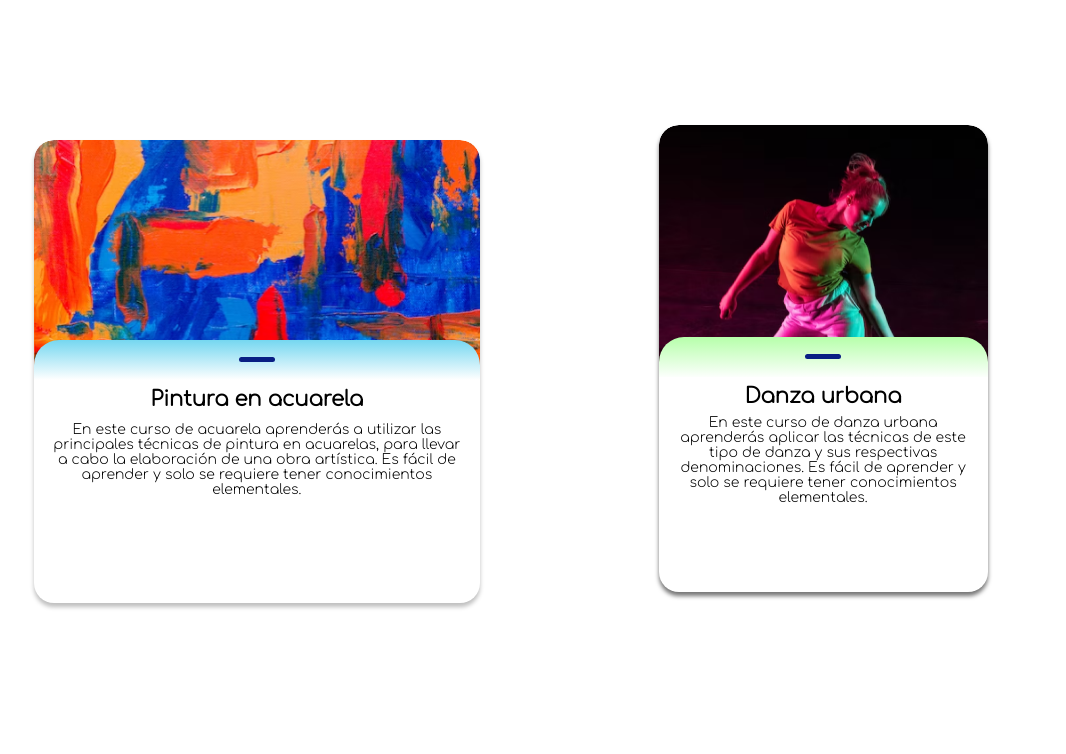
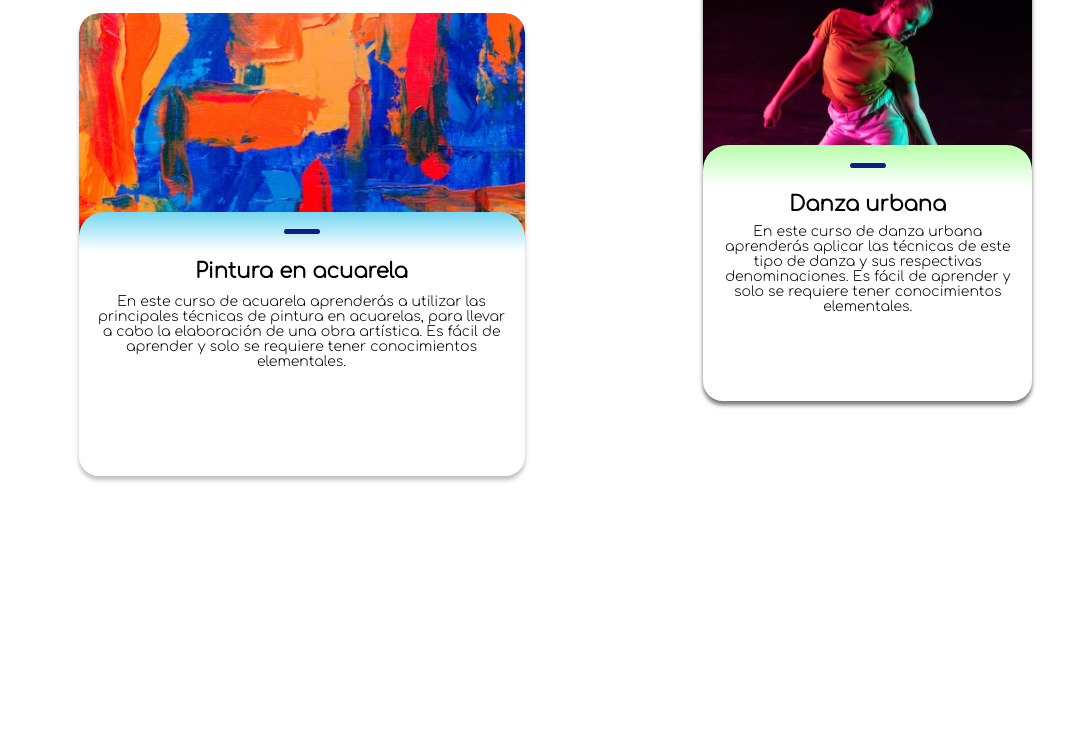
Before and after one commit to PedroPortillo0/WordArt, a React (Vite) app: page / in a window 1280 px wide. Shown: the part 2400-3154 px from the top of the page, without its empty margins (83-1149 px from the left). Built offline with nearby package versions, Linux system fonts and the light colour scheme.

Commit message:
bugs LandingPage Successfull

```diff
--- a/src/assets/styles/LandingPage/Cards.css
+++ b/src/assets/styles/LandingPage/Cards.css
@@ -28,11 +28,8 @@
     overflow: hidden;
     width: 329px;
     height: 467px;
-    background: #FFFFFF;
     box-shadow: 0px 4px 4px rgba(0, 0, 0, 0.543);
     border-radius: 20px;
-    margin-right: 7%;
-    margin-top: 10%;
     transition: .5s;
 }
 .contenedor:hover{
--- /dev/null
+++ b/src/assets/styles/LandingPage/PiePagina.css
@@ -0,0 +1,61 @@
+@media screen and (min-width: 1024px) and (max-width: 1300px){
+    .redireccion{
+        position: absolute;
+        margin-top: 13.4%;
+        background-color: #FAA41B;
+        width: 100%;
+        height: 10%;
+        display: flex;
+        align-items: center;
+        justify-content: center;
+        text-decoration: none;
+        color: red;
+        transition: .5s;
+    }
+
+    .Redireccion{
+        text-decoration: none;
+    }
+    .PiePagina{ text-transform: capitalize;
+        margin-top: 20%;
+        background-color: rgb(255, 255, 255);
+        position: relative;
+    }
+
+    .redireccion:hover {
+        margin-top: 14%;
+    }
+}
+
+@media screen and (min-width: 1301px){
+    .redireccion{
+        position: absolute;
+        margin-top: 15%;
+        background-color: #FAA41B;
+        width: 100%;
+        height: 15em;
+        display: flex;
+        align-items: center;
+        justify-content: center;
+        text-decoration: none;
+        color: red;
+        transition: .5s;
+    }
+
+    .Redireccion{
+        text-decoration: none;
+    }
+
+    .PiePagina{ text-transform: capitalize;
+        margin-top: 20%;
+        background-color: rgb(255, 255, 255);
+        position: relative;
+    }
+    .title-redireccion{
+        margin-top: -13%;
+    }
+
+    .redireccion:hover {
+        margin-top: 14%;
+    }
+}
--- a/src/assets/styles/PiePagina.css
+++ /dev/null
@@ -1,30 +0,0 @@
-.redireccion{
-    position: absolute;
-    margin-top: 15%;
-    background-color: #FAA41B;
-    width: 100%;
-    height: 15em;
-    display: flex;
-    align-items: center;
-    justify-content: center;
-    text-decoration: none;
-    color: red;
-    transition: .5s;
-}
-
-.Redireccion{
-    text-decoration: none;
-}
-
-.PiePagina{ text-transform: capitalize;
-    margin-top: 20%;
-    background-color: rgb(255, 255, 255);
-    position: relative;
-}
-.title-redireccion{
-    margin-top: -10%;
-}
-
-.redireccion:hover {
-    margin-top: 14%;
-}
--- a/src/components/molecules/CardMol1.jsx
+++ b/src/components/molecules/CardMol1.jsx
@@ -4,19 +4,7 @@ import Slider from "../atoms/Slider";
 
 import Information1 from '../../assets/img/information1.png';
 
-import styled from "styled-components";
-
 import '../../assets/styles/LandingPage/Cards.css'
-
-const StyleContainerCard = styled.div`
-    overflow: hidden;
-    width: 329px;
-    height: 467px;
-    box-shadow: 0px 4px 4px rgba(0, 0, 0, 0.543);
-    border-radius: 20px;
-    margin-right: 7%;
-    margin-top: 10%;
-`;
 
 function CardMol1() {
     return (
--- a/src/components/organism/Cards.jsx
+++ b/src/components/organism/Cards.jsx
@@ -16,6 +16,7 @@ const StyleCards2 = styled.div`
 `;
 
 const StyleCardsContainer = styled.div`
+    width: 100%;
     margin-top: -15%;
     align-items: center;
     justify-content: center;
--- a/src/components/organism/PiePagina.jsx
+++ b/src/components/organism/PiePagina.jsx
@@ -3,7 +3,7 @@ import Linea from "../atoms/Linea";
 import Contacto from "../molecules/Contacto";
 import styled from "styled-components";
 
-import '../../assets/styles/PiePagina.css';
+import '../../assets/styles/LandingPage/PiePagina.css';
 
 const StyleDiv = styled.div`
     height: 300px;
--- a/src/components/organism/Redireccion.jsx
+++ b/src/components/organism/Redireccion.jsx
@@ -2,7 +2,7 @@ import { Link } from 'react-router-dom';
 
 import WrapperLabelHeader from '../molecules/WrapperLabelHeader';
 
-import '../../assets/styles/PiePagina.css'
+import '../../assets/styles/LandingPage/PiePagina.css'
 
 
 function Redireccion() {
```
